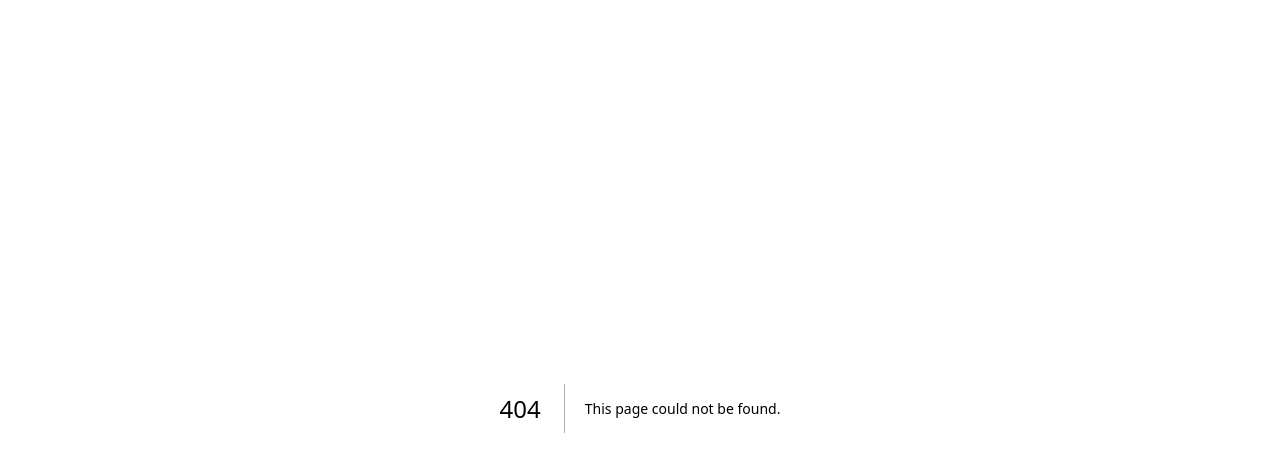
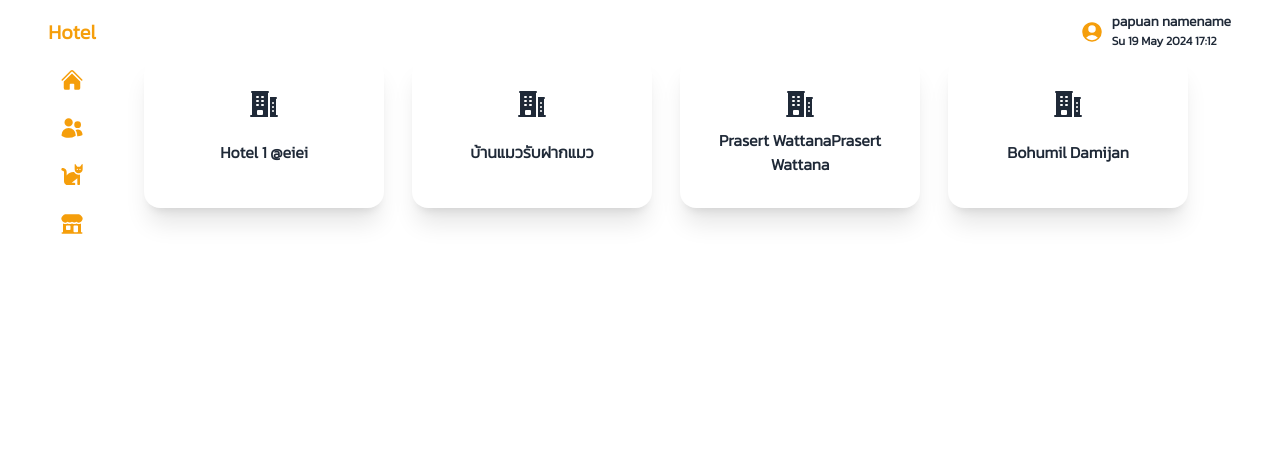
Before and after one commit to 11best/papuan-hotel, a Next.js app: page /hotels in a window 1280 px wide. Before the commit this address had no page. Shown: the top 472 px of the page. Built offline with nearby package versions, Linux system fonts and the light colour scheme.

Commit message:
rename to `hotels` and create hotel card for display hotel

```diff
--- a/app/(management)/hotel/page.tsx
+++ /dev/null
@@ -1,10 +0,0 @@
-import { BeakerIcon } from "@heroicons/react/24/solid";
-
-export default function Page() {
-  return (
-    <div className="w-full h-screen flex flex-col justify-center items-center">
-      HOTEL
-      <BeakerIcon className="size-6 text-blue-500" />
-    </div>
-  );
-}
--- /dev/null
+++ b/app/(management)/hotels/page.tsx
@@ -0,0 +1,18 @@
+import HotelCard from "@/components/HotelCard";
+
+const mockHotels = [
+  { id: "xoxo0101", name: "Hotel 1 @eiei" },
+  { id: "uuyyii12", name: "บ้านแมวรับฝากแมว" },
+  { id: "dfsiop44", name: "Prasert WattanaPrasert Wattana" },
+  { id: "34kkjddj", name: "Bohumil Damijan" },
+];
+
+export default function Page() {
+  return (
+    <div className="w-full grid grid-cols-4">
+      {mockHotels.map((hotel) => (
+        <HotelCard key={hotel.id} name={hotel.name} />
+      ))}
+    </div>
+  );
+}
--- a/app/(management)/layout.tsx
+++ b/app/(management)/layout.tsx
@@ -11,7 +11,7 @@ export default function ManagementLayout({
       <Sidebar />
       <div className="flex-1 flex flex-col">
         <Header />
-        {children}
+        <div className="px-8">{children}</div>
       </div>
     </div>
   );
--- /dev/null
+++ b/components/HotelCard.tsx
@@ -0,0 +1,14 @@
+import { BuildingOffice2Icon } from "@heroicons/react/24/solid";
+
+export default function HotelCard(props: { name: string }) {
+  return (
+    <div className="card w-56 xl:w-60 bg-base-100 shadow-xl">
+      <figure className="px-8 pt-8">
+        <BuildingOffice2Icon className="size-8" />
+      </figure>
+      <div className="card-body items-center text-center pt-2 px-8">
+        <p className="card-title text-base">{props.name}</p>
+      </div>
+    </div>
+  );
+}
```
